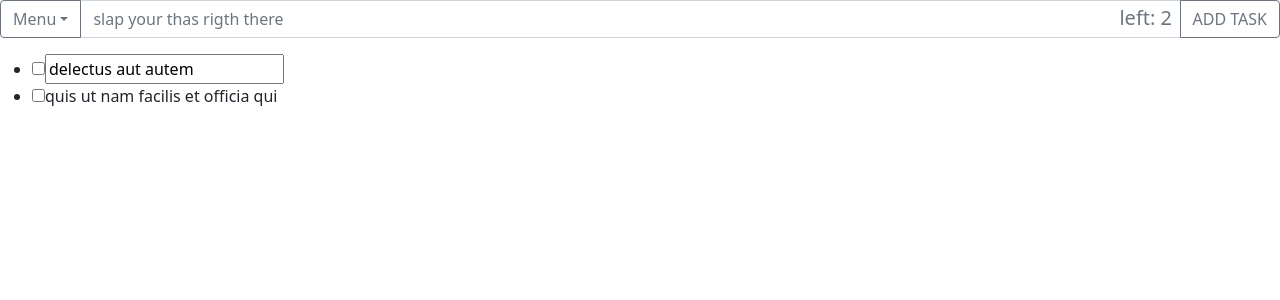
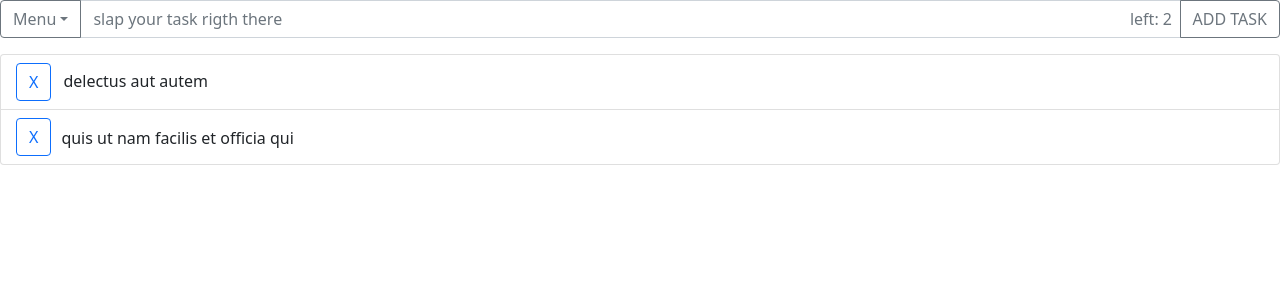
Before and after one commit to mtctxd/redux-toolkit-todos, a React (Create React App) app: page / in a window 1280 px wide. Both pictures are taken after a click on the element "delectus aut autem". Shown: the top 300 px of the page. Built offline with nearby package versions, Linux system fonts and the light colour scheme.

Commit message:
added styling, fixed some bugs

```diff
--- a/src/App.css
+++ b/src/App.css
@@ -9,5 +9,31 @@
 .inputs-container_how-many-left {
     position: absolute;
     right: 108px;
-    top: 3px;
+    top: 7px;
 }
+
+.task-container {
+    display: flex;
+}
+
+.task-item {
+    position: relative;
+    width: 100%;
+}
+
+.task-input {
+    outline: none;
+    border: none;
+}
+
+.task-input:focus {
+    outline: none;
+    border: none;
+    box-shadow: none;
+}
+
+.task-title {
+    position: absolute;
+    left: 10px;
+    top: 8px;
+}
--- a/src/App.jsx
+++ b/src/App.jsx
@@ -10,6 +10,7 @@ import {
   clearCompleted,
   fetchTodos,
   resetStorage,
+  setAllTodosAsCompleted,
 } from './slices/todoSlice';
 
 const initilaInputsState = {
@@ -85,6 +86,12 @@ function App() {
     inputs.newTodoTitle = initilaInputsState.newTodoTitle;
   };
 
+  const handleKeyDownEnterForTodoAdd = (event) => {
+    if (event.key === 'Enter') {
+      handleAddNewTodo(event)
+    }
+  };
+
   return (
     <div className="app">
       <div className="input-group mb-3 inputs-container">
@@ -142,20 +149,29 @@ function App() {
               </button>
             </li>
           )}
+          <li>
+              <button
+                className="dropdown-item"
+                onClick={() => dispatch(setAllTodosAsCompleted())}
+              >
+                complete all
+              </button>
+            </li>
         </ul>
         <input
-          placeholder="slap your thas rigth there"
+          placeholder="slap your task rigth there"
           type="text"
           name="newTodoTitle"
           value={inputs.newTodoTitle}
           onChange={handleInput}
+          onKeyDown={handleKeyDownEnterForTodoAdd}
           className="form-control"
         />
         <button className="btn btn-outline-secondary" type="button" onClick={handleAddNewTodo}>
           ADD TASK
         </button>
       </div>
-      <span className='inputs-container_how-many-left fs-5 text-muted'>
+      <span className='inputs-container_how-many-left fs-6 text-muted'>
         {`left: ${notCompletedItems().length}`}
       </span>
       <div>
@@ -187,7 +203,7 @@ function App() {
         )}
 
       </div>
-      <ul>
+      <ul className="list-group">
         {todosToShow.map((todo) => (
           <Todo
             todo={todo}
--- a/src/components/Todo.jsx
+++ b/src/components/Todo.jsx
@@ -1,7 +1,6 @@
 import { useDispatch, useSelector } from 'react-redux';
 import {
   changeTitleOfTodo,
-  resetActiveTodo,
   setActiveTodo,
   toggleCompletedTodo,
 } from '../slices/todoSlice';
@@ -16,7 +15,7 @@ export const Todo = ({ todo, handleInput, setInputs, inputs }) => {
       const info = { id, title };
 
       dispatch(changeTitleOfTodo(info));
-      dispatch(resetActiveTodo());
+      dispatch(setActiveTodo(null));
     }
   };
 
@@ -29,14 +28,49 @@ export const Todo = ({ todo, handleInput, setInputs, inputs }) => {
   };
 
   return (
-    <li>
-      <input
-        type="checkbox"
-        checked={todo.completed}
-        onChange={() => dispatch(toggleCompletedTodo(todo.id))}
-      />
-      {/* <span onClick={() => toogleTodoInputActive(todo.id) }> */}
-      <span onClick={() => toogleTodoInputActive(todo.id)}>
+    // <li className="list-group-item">
+    //   <input
+    //     type="checkbox"
+    //     checked={todo.completed}
+    //     onChange={() => dispatch(toggleCompletedTodo(todo.id))}
+    //   />
+    //   <span onClick={() => toogleTodoInputActive(todo.id)}>
+    //     {activeTodoToChange === todo.id ? (
+    //       <input
+    //         type="text"
+    //         name="inputToChange"
+    //         value={inputs.inputToChange}
+    //         onKeyDown={(event) =>
+    //           handleTodoTitleKeyDown(event, inputs.inputToChange, todo.id)
+    //         }
+    //         onChange={handleInput}
+    //         className="form-control"
+    //       />
+    //     ) : (
+    //       todo.title
+    //     )}
+    //   </span>
+    // </li>
+    <li className="list-group-item task-container">
+      <div>
+        <div
+          className="btn-group"
+          role="group"
+          aria-label="Basic checkbox toggle button group"
+        >
+          <input
+            type="checkbox"
+            className="btn-check"
+            id={todo.id}
+            checked={todo.completed}
+            onChange={() => dispatch(toggleCompletedTodo(todo.id))}
+          />
+          <label className="btn btn-outline-primary" for={todo.id}>
+            X
+          </label>
+        </div>
+      </div>
+      <div className="task-item">
         {activeTodoToChange === todo.id ? (
           <input
             type="text"
@@ -46,11 +80,14 @@ export const Todo = ({ todo, handleInput, setInputs, inputs }) => {
               handleTodoTitleKeyDown(event, inputs.inputToChange, todo.id)
             }
             onChange={handleInput}
+            className="form-control task-input"
           />
         ) : (
-          todo.title
+          <span onClick={() => toogleTodoInputActive(todo.id)} className="task-title">
+            {todo.title}
+          </span>
         )}
-      </span>
+      </div>
     </li>
   );
 };
--- a/src/slices/todoSlice.js
+++ b/src/slices/todoSlice.js
@@ -93,7 +93,13 @@ const todoSlice = createSlice({
       matchedTodo.title = action.payload.title;
     },
     setActiveTodo: (state, action) => {
-      state.activeTodoToChange = action.payload;
+      state.activeTodoToChange = action.payload || null;
+    },
+    setAllTodosAsCompleted: (state) => {
+      state.todos = state.todos.map(todo => ({
+        ...todo,
+        completed: true,
+      }))
     },
     changeShowMethod: (state, action) => {
       switch (action.payload) {
@@ -149,7 +155,7 @@ export const {
   clearAllTodos,
   resetStorage,
   setActiveTodo,
-  resetActiveTodo,
+  setAllTodosAsCompleted,
 } = todoSlice.actions;
 
 export default todoSlice;
```
Also changed, not shown: 1 other file (tests, documents, lock files or other folders).
